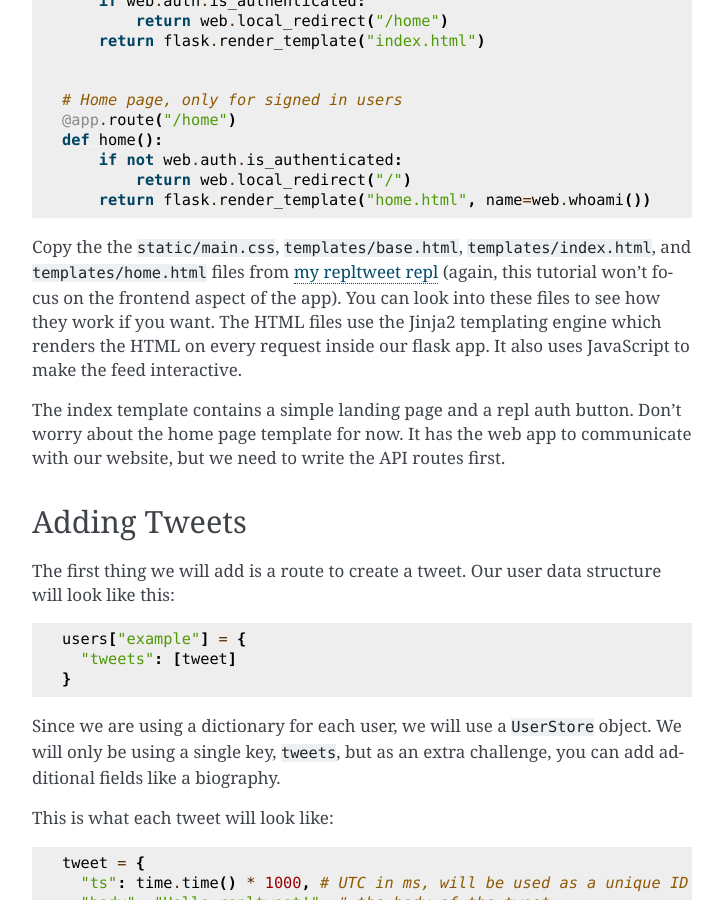
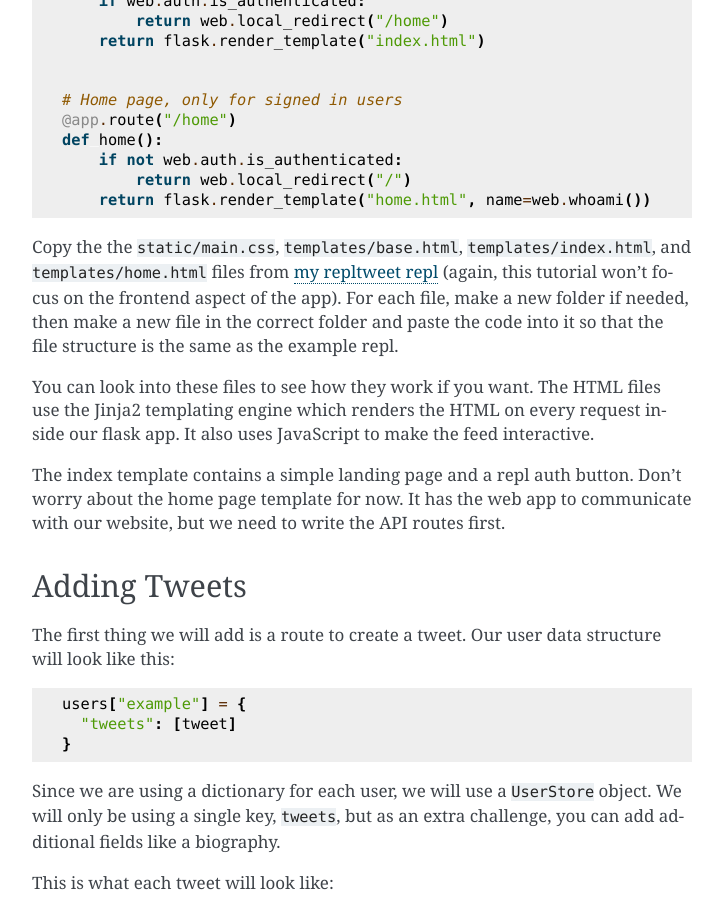
Before and after one commit to replit/replit-py, a Sphinx documentation site: the page built from docs/web_tutorial.rst, in a window 1280 px wide and 900 px high, scrolled down 5498 px. Shown: the whole window, without its empty margins (388-1111 px from the left). Built offline with Sphinx 7.4.7, drawn with Linux system fonts in a browser that asks for light colours.

Commit message:
Clarify how to copy static example files

```diff
--- a/docs/web_tutorial.rst
+++ b/docs/web_tutorial.rst
@@ -270,10 +270,13 @@ landing page for signed-out users. Replace the hello-world route with this code:
 Copy the the :code:`static/main.css`,  :code:`templates/base.html`,
 :code:`templates/index.html`, and :code:`templates/home.html` files from
 `my repltweet repl <https://replit.com/@Scoder12/repltweet#main.py>`_ (again,
-this tutorial won't focus on the frontend aspect of the app). You can look into these
-files to see how they work if you want. The HTML files use the Jinja2 templating
-engine which renders the HTML on every request inside our flask app. It also uses
-JavaScript to make the feed interactive.
+this tutorial won't focus on the frontend aspect of the app). For each file, make a new
+folder if needed, then make a new file in the correct folder and paste the code into it
+so that the file structure is the same as the example repl.
+
+You can look into these files to see how they work if you want. The HTML files use the
+Jinja2 templating engine which renders the HTML on every request inside our flask app.
+It also uses JavaScript to make the feed interactive.
 
 The index template contains a simple landing page and a repl auth button. Don't worry
 about the home page template for now. It has the web app to communicate with our
```
